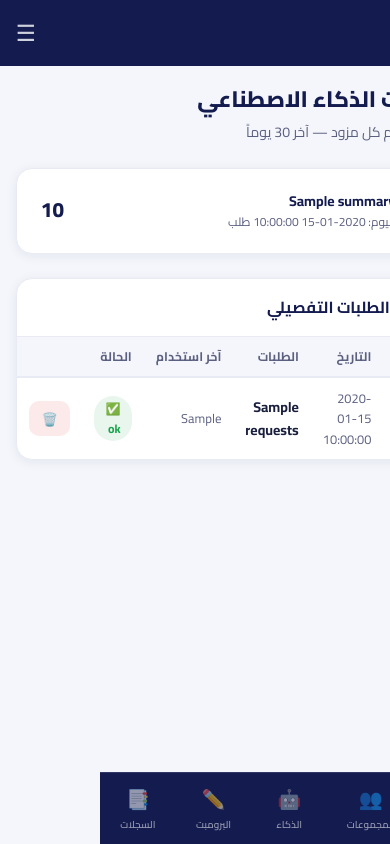
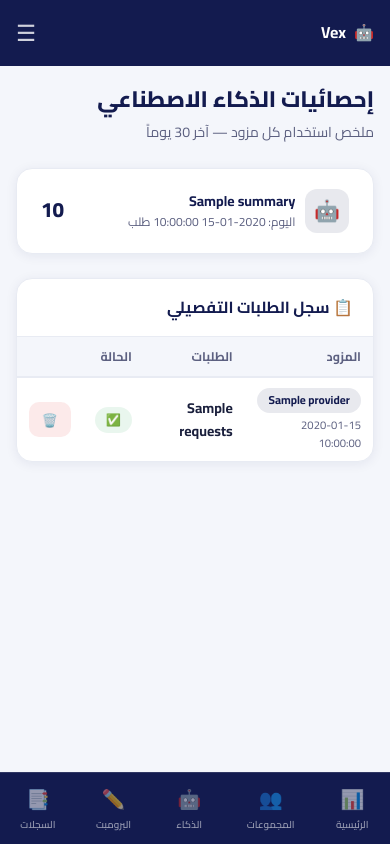
Before and after one commit to twuijri/Vex, a FastAPI app: template web/templates/ai_stats.html in a window 390 px wide; the page is wider, and only the part inside the window is pictured. Run offline with FastAPI, Linux system fonts and the light colour scheme; the template is opened without the code that fills it: most values are stand-ins (such as "Sample title", 1, 10 or a date in 2020).

Commit message:
Fix: proper mobile layout for groups/ai-stats/ai-providers - hide secondary columns

```diff
--- a/web/static/css/style.css
+++ b/web/static/css/style.css
@@ -927,8 +927,7 @@ textarea {
         padding: 0.6rem 0.75rem;
     }
 
-    /* Prevent card / page content from overflowing */
-    .card,
+    /* Prevent page content from overflowing — but keep table-wrap scrollable */
     .page-content {
         max-width: 100%;
         overflow-x: hidden;
@@ -937,6 +936,18 @@ textarea {
 
     .provider-meta {
         max-width: 140px;
+    }
+}
+
+@media (max-width: 768px) {
+    .hide-mobile {
+        display: none !important;
+    }
+}
+
+@media (min-width: 769px) {
+    .hide-desktop {
+        display: none !important;
     }
 }
 
--- a/web/templates/ai_stats.html
+++ b/web/templates/ai_stats.html
@@ -9,7 +9,6 @@
 </div>
 
 {% if summaries %}
-<!-- Summary cards -->
 <div class="stats-grid" style="margin-bottom:1.5rem;">
     {% for s in summaries %}
     <div class="stat-card" style="flex-direction:column;align-items:flex-start;gap:0.5rem;">
@@ -27,8 +26,7 @@
         <div style="width:100%;">
             <div
                 style="display:flex;justify-content:space-between;font-size:0.72rem;color:var(--text-muted);margin-bottom:0.25rem;">
-                <span>الحصة اليومية</span>
-                <span>{{ s.today_pct }}%</span>
+                <span>الحصة اليومية</span><span>{{ s.today_pct }}%</span>
             </div>
             <div style="width:100%;height:6px;background:var(--bg);border-radius:3px;overflow:hidden;">
                 <div
@@ -42,7 +40,6 @@
 </div>
 {% endif %}
 
-<!-- Detailed stats table -->
 {% if stats %}
 <div class="card" style="padding:0;">
     <div style="padding:1rem 1.25rem;border-bottom:1px solid var(--border);font-weight:700;color:var(--primary);">
@@ -53,9 +50,9 @@
             <thead>
                 <tr>
                     <th>المزود</th>
-                    <th>التاريخ</th>
+                    <th class="hide-mobile">التاريخ</th>
                     <th>الطلبات</th>
-                    <th>آخر استخدام</th>
+                    <th class="hide-mobile">آخر استخدام</th>
                     <th>الحالة</th>
                     <th></th>
                 </tr>
@@ -63,15 +60,21 @@
             <tbody>
                 {% for s in stats %}
                 <tr>
-                    <td><span class="badge badge-navy" style="direction:ltr;">{{ s.provider }}</span></td>
-                    <td style="font-size:0.8rem;color:var(--text-muted);">{{ s.date }}</td>
+                    <td>
+                        <span class="badge badge-navy"
+                            style="direction:ltr;font-size:0.72rem;max-width:120px;overflow:hidden;text-overflow:ellipsis;white-space:nowrap;">{{
+                            s.provider }}</span>
+                        <div class="hide-desktop" style="font-size:0.7rem;color:var(--text-muted);margin-top:0.2rem;">{{
+                            s.date }}</div>
+                    </td>
+                    <td class="hide-mobile" style="font-size:0.8rem;color:var(--text-muted);">{{ s.date }}</td>
                     <td><strong>{{ s.requests }}</strong></td>
-                    <td style="font-size:0.8rem;color:var(--text-muted);">{{ s.last_used }}</td>
+                    <td class="hide-mobile" style="font-size:0.8rem;color:var(--text-muted);">{{ s.last_used }}</td>
                     <td>
                         {% if s.status == 'ok' %}
-                        <span class="badge badge-success">✅ ok</span>
+                        <span class="badge badge-success">✅</span>
                         {% elif s.status and s.status != '—' %}
-                        <span class="badge badge-warning">⚠️ {{ s.status }}</span>
+                        <span class="badge badge-warning">⚠️</span>
                         {% else %}
                         <span style="color:var(--text-muted);">—</span>
                         {% endif %}
```
Also changed, not shown: web/templates/ai_providers.html (+6 -2 lines), web/templates/groups.html (+7 -5 lines).
